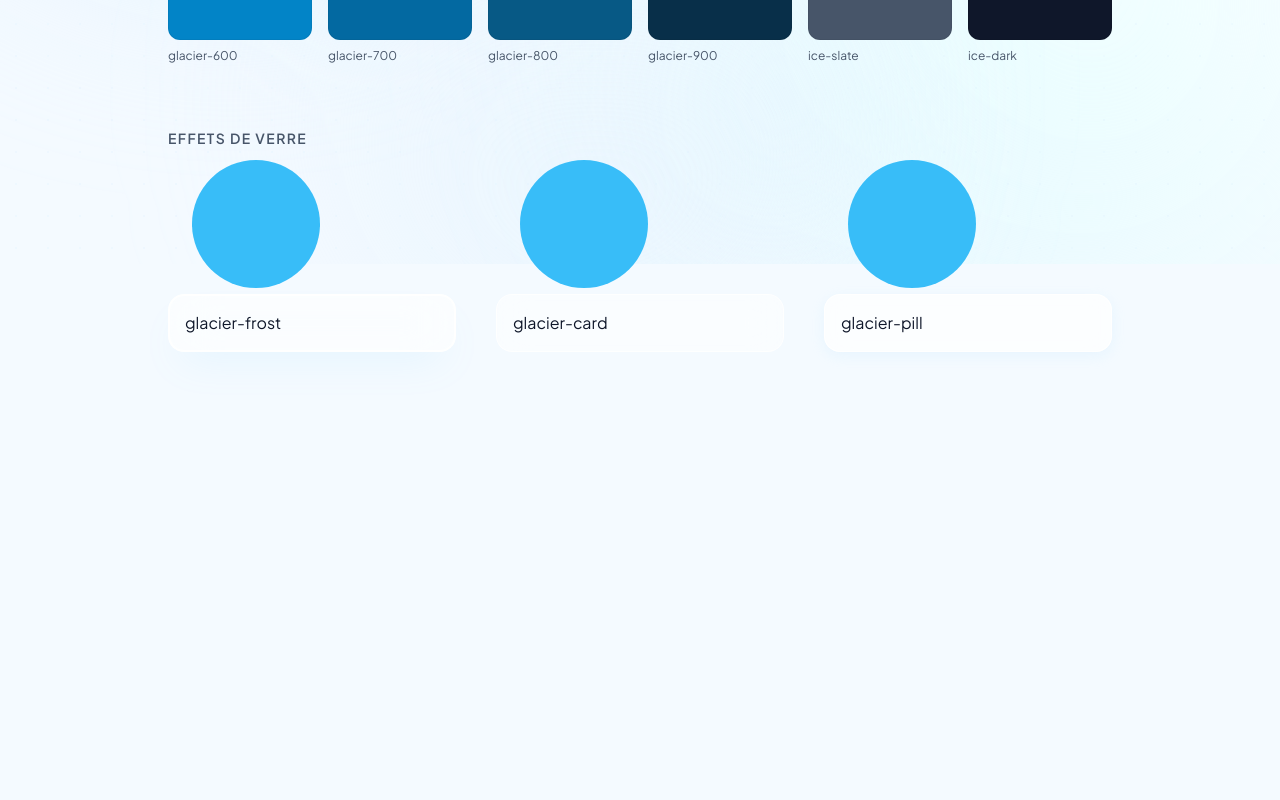
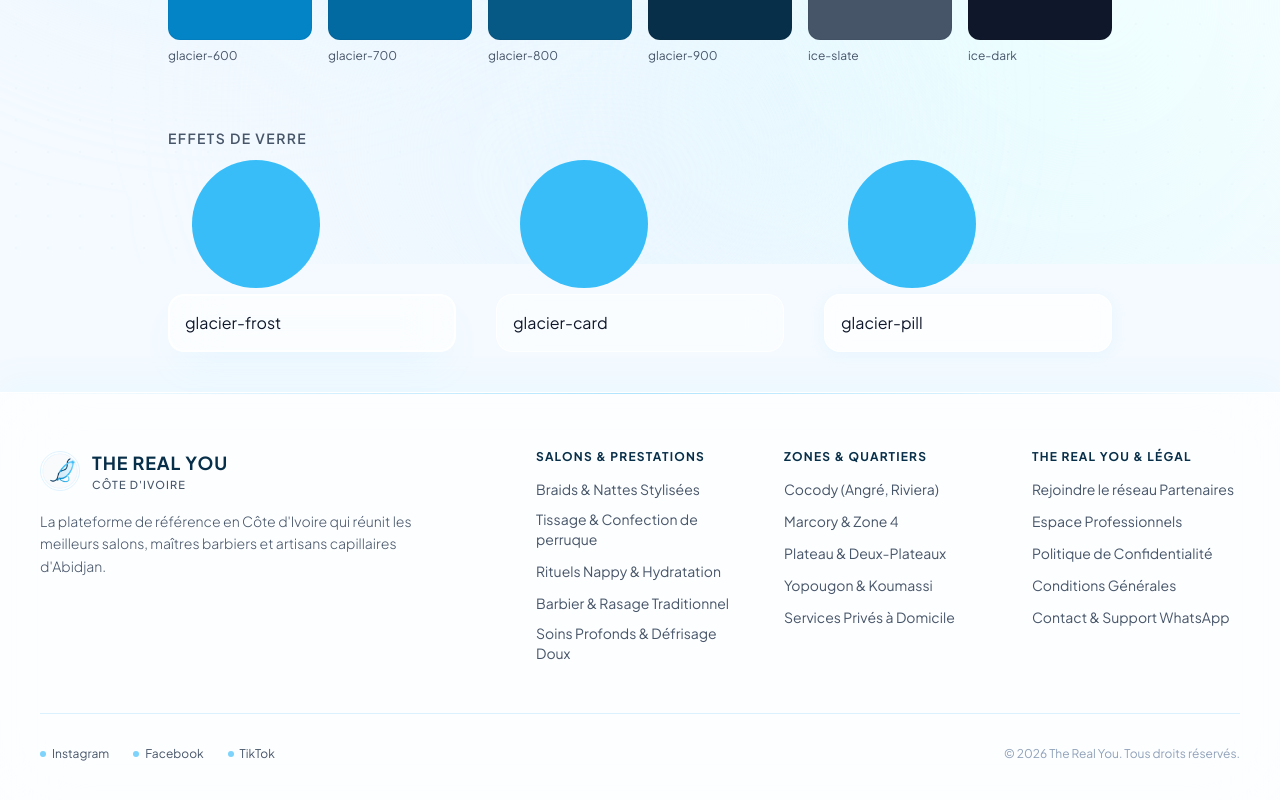
Before and after one commit to KyliannIvory/therealyou-web, a Next.js app: page / in a window 1280 px wide. Shown: the part 536-1336 px from the top of the page. Before the commit the page ends 928 px from the top, so only its background shows below. Built offline with nearby package versions, Linux system fonts and the light colour scheme.

Commit message:
feat: add Footer

```diff
--- a/src/app/globals.css
+++ b/src/app/globals.css
@@ -27,6 +27,23 @@
     /* Ombres glacier → shadow-glacier-sm, shadow-glacier-glow */
     --shadow-glacier-sm: 0 4px 30px rgb(125 211 252 / 0.06);
     --shadow-glacier-glow: 0 0 25px rgb(125 211 252 / 0.4);
+    /* Ombre vers le haut, pour le Footer → shadow-glacier-up */
+    --shadow-glacier-up: 0 -10px 30px rgb(125 211 252 / 0.08);
+}
+
+/* Fond en verre dépoli du Footer, avec un liseré bleuté tout en haut */
+@utility glass-footer {
+    @apply relative border-t border-white/80 bg-white/70 shadow-glacier-up backdrop-blur-2xl;
+
+    &::before {
+        content: "";
+        @apply absolute inset-x-0 top-0 h-px bg-linear-to-r from-transparent via-glacier-300/60 to-transparent;
+    }
+}
+
+/* Liens du Footer : gris, foncent et glissent légèrement au survol */
+@utility footer-link {
+    @apply inline-block text-sm text-ice-slate transition hover:translate-x-0.5 hover:text-glacier-900;
 }
 
 /* Fond en verre dépoli de la Navbar */
--- a/src/app/layout.tsx
+++ b/src/app/layout.tsx
@@ -2,6 +2,7 @@ import type { Metadata } from "next";
 import { Bodoni_Moda, Plus_Jakarta_Sans } from "next/font/google";
 import "./globals.css";
 import Navbar from "@/components/layout/Navbar";
+import Footer from "@/components/layout/Footer";
 
 const bodoniModa = Bodoni_Moda({
   variable: "--font-bodoni-moda",
@@ -40,6 +41,7 @@ export default function RootLayout({ children }: LayoutProps<"/">) {
           </div>
           <Navbar/>
           {children}
+          <Footer/>
         </body>
       </html>
   );
--- /dev/null
+++ b/src/components/layout/Footer.tsx
@@ -0,0 +1,81 @@
+import Link from "next/link";
+import Logo from "@/components/layout/Logo";
+import FooterColumn, {type FooterColumnProps, type FooterLink} from "@/components/layout/FooterColumn";
+
+const footerColumns: FooterColumnProps[] = [
+    {
+        title: "Salons & Prestations",
+        links: [
+            { label: "Braids & Nattes Stylisées", href: "#" },
+            { label: "Tissage & Confection de perruque", href: "#" },
+            { label: "Rituels Nappy & Hydratation", href: "#" },
+            { label: "Barbier & Rasage Traditionnel", href: "#" },
+            { label: "Soins Profonds & Défrisage Doux", href: "#" },
+        ],
+    },
+    {
+        title: "Zones & Quartiers",
+        links: [
+            { label: "Cocody (Angré, Riviera)", href: "#" },
+            { label: "Marcory & Zone 4", href: "#" },
+            { label: "Plateau & Deux-Plateaux", href: "#" },
+            { label: "Yopougon & Koumassi", href: "#" },
+            { label: "Services Privés à Domicile", href: "#" },
+        ],
+    },
+    {
+        title: "The Real You & Légal",
+        links: [
+            { label: "Rejoindre le réseau Partenaires", href: "#" },
+            { label: "Espace Professionnels", href: "#" },
+            { label: "Politique de Confidentialité", href: "#" },
+            { label: "Conditions Générales", href: "#" },
+            { label: "Contact & Support WhatsApp", href: "#" },
+        ],
+    },
+];
+
+const socialLinks: FooterLink[] = [
+    { label: "Instagram", href: "#" },
+    { label: "Facebook", href: "#" },
+    { label: "TikTok", href: "#" },
+];
+
+const Footer = () => {
+    return (
+        <footer className="glass-footer mt-auto">
+            <div className="page-container pt-14 pb-10">
+
+                <div className="grid gap-10 border-b border-glacier-200/50 pb-12 md:grid-cols-2 lg:grid-cols-5">
+                    <div className="space-y-4 lg:col-span-2">
+                        <Logo tagline="Côte d'Ivoire"/>
+                        <p className="max-w-sm text-sm leading-relaxed font-light text-ice-slate">
+                            La plateforme de référence en Côte d&apos;Ivoire qui réunit les meilleurs salons,
+                            maîtres barbiers et artisans capillaires d&apos;Abidjan.
+                        </p>
+                    </div>
+
+                    {footerColumns.map((column) => (
+                        <FooterColumn key={column.title} title={column.title} links={column.links}/>
+                    ))}
+                </div>
+
+                <div className="flex flex-col items-center justify-between gap-4 pt-8 text-xs text-ice-slate sm:flex-row">
+                    <ul className="flex gap-6">
+                        {socialLinks.map((social) => (
+                            <li key={social.label}>
+                                <Link href={social.href} className="flex items-center gap-1.5 transition hover:text-glacier-900">
+                                    <span className="size-1.5 rounded-full bg-glacier-300"/>
+                                    {social.label}
+                                </Link>
+                            </li>
+                        ))}
+                    </ul>
+                    <p className="text-slate-400">© 2026 The Real You. Tous droits réservés.</p>
+                </div>
+
+            </div>
+        </footer>
+    );
+}
+export default Footer;
--- /dev/null
+++ b/src/components/layout/FooterColumn.tsx
@@ -0,0 +1,30 @@
+import Link from "next/link";
+
+export type FooterLink = {
+    label: string;
+    href: string;
+};
+
+export type FooterColumnProps = {
+    title: string;
+    links: FooterLink[];
+};
+
+const FooterColumn = ({ title, links }: FooterColumnProps) => {
+    return (
+        <div className="space-y-3">
+            <h3 className="text-xs font-bold tracking-widest text-glacier-900 uppercase">{title}</h3>
+            <ul className="space-y-2">
+                {links.map((link) => (
+                    <li key={link.label}>
+                        <Link href={link.href} className="footer-link">
+                            {link.label}
+                        </Link>
+                    </li>
+                ))}
+            </ul>
+        </div>
+    );
+};
+
+export default FooterColumn;
```
